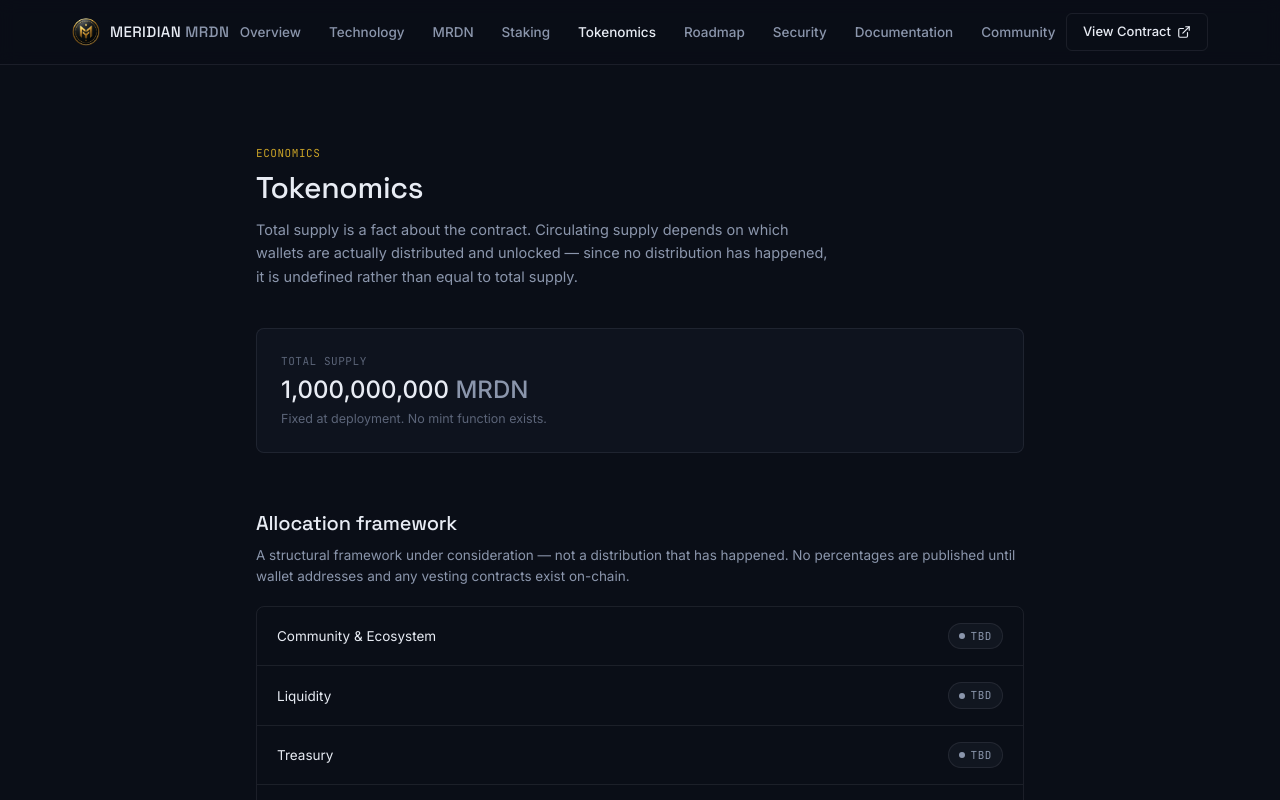
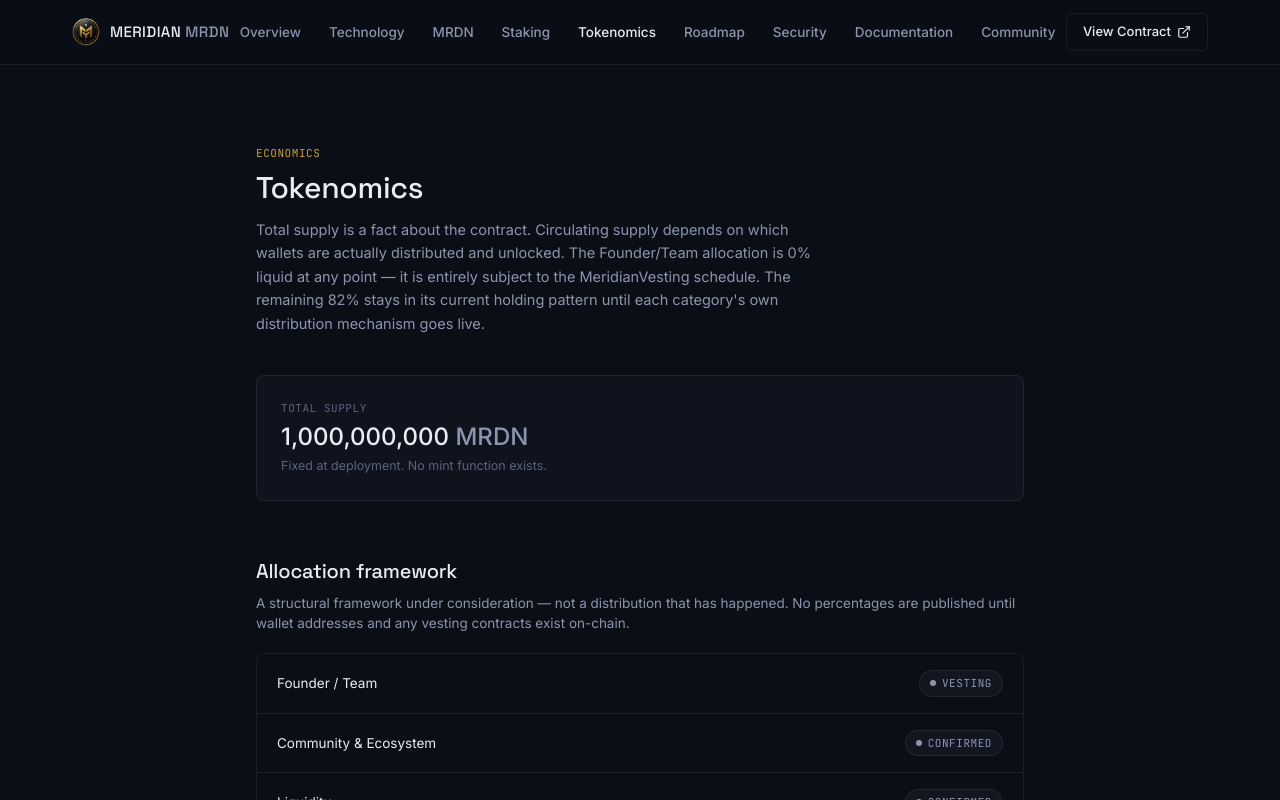
Before and after one commit to AuthorFarhanFaiz/MeridianProtocol-OfficialWebsite, a React (Vite) app: page /tokenomics in a window 1280 px wide. Shown: the top 800 px of the page. Built offline with nearby package versions, Linux system fonts and the light colour scheme.

Commit message:
Update tokenomics.ts

```diff
--- a/src/data/tokenomics.ts
+++ b/src/data/tokenomics.ts
@@ -9,22 +9,67 @@ export interface AllocationCategory {
   id: string;
   name: string;
   status: AllocationStatus;
+  percent?: string;
+  tokens?: string;
   note?: string;
 }
 
-// No allocation percentages have been assigned to wallets yet. This is a
-// structural framework under consideration, not a distribution that has
-// happened. Update with real percentages only once wallet addresses, a
-// treasury multisig, and any vesting contracts actually exist and are
-// published on-chain.
+// Allocation percentages were finalized following industry-standard
+// research (team allocations typically 15-25%, community 40%+). On-chain
+// distribution mechanisms are being deployed progressively — each
+// category's status reflects exactly what is live today, not what is
+// merely planned.
 export const ALLOCATION_CATEGORIES: AllocationCategory[] = [
-  { id: "community", name: "Community & Ecosystem", status: "TBD" },
-  { id: "liquidity", name: "Liquidity", status: "TBD" },
-  { id: "treasury", name: "Treasury", status: "TBD" },
-  { id: "team", name: "Founder / Team", status: "TBD" },
-  { id: "marketing", name: "Marketing", status: "TBD" },
-  { id: "reserve", name: "Strategic Reserve", status: "TBD" },
+  {
+    id: "team",
+    name: "Founder / Team",
+    status: "Vesting",
+    percent: "18%",
+    tokens: "180,000,000",
+    note:
+      "Live and funded on BSC Mainnet — MeridianVesting contract (0xCb89849805B44A9D8Ee11B5D40cd6962d4fF93f7). 10-month cliff, then 3-year linear release. Fully immutable, no admin function of any kind.",
+  },
+  {
+    id: "community",
+    name: "Community & Ecosystem",
+    status: "Confirmed",
+    percent: "40%",
+    tokens: "400,000,000",
+    note: "Allocation finalized. Distribution mechanism: Planned.",
+  },
+  {
+    id: "liquidity",
+    name: "Liquidity",
+    status: "Confirmed",
+    percent: "15%",
+    tokens: "150,000,000",
+    note: "Allocation finalized. Held until DEX liquidity is actually funded.",
+  },
+  {
+    id: "treasury",
+    name: "Treasury",
+    status: "Confirmed",
+    percent: "15%",
+    tokens: "150,000,000",
+    note: "Allocation finalized. Recommended custody: multisig (not yet established).",
+  },
+  {
+    id: "marketing",
+    name: "Marketing",
+    status: "Confirmed",
+    percent: "7%",
+    tokens: "70,000,000",
+    note: "Allocation finalized. Distribution: need-based, Planned.",
+  },
+  {
+    id: "reserve",
+    name: "Strategic Reserve",
+    status: "Confirmed",
+    percent: "5%",
+    tokens: "50,000,000",
+    note: "Allocation finalized. Long-term hold, no current distribution plan.",
+  },
 ];
 
 export const TOKENOMICS_NOTE =
-  "Total supply is a fact about the contract. Circulating supply depends on which wallets are actually distributed and unlocked — since no distribution has happened, it is undefined rather than equal to total supply.";
+  "Total supply is a fact about the contract. Circulating supply depends on which wallets are actually distributed and unlocked. The Founder/Team allocation is 0% liquid at any point — it is entirely subject to the MeridianVesting schedule. The remaining 82% stays in its current holding pattern until each category's own distribution mechanism goes live.";
```
